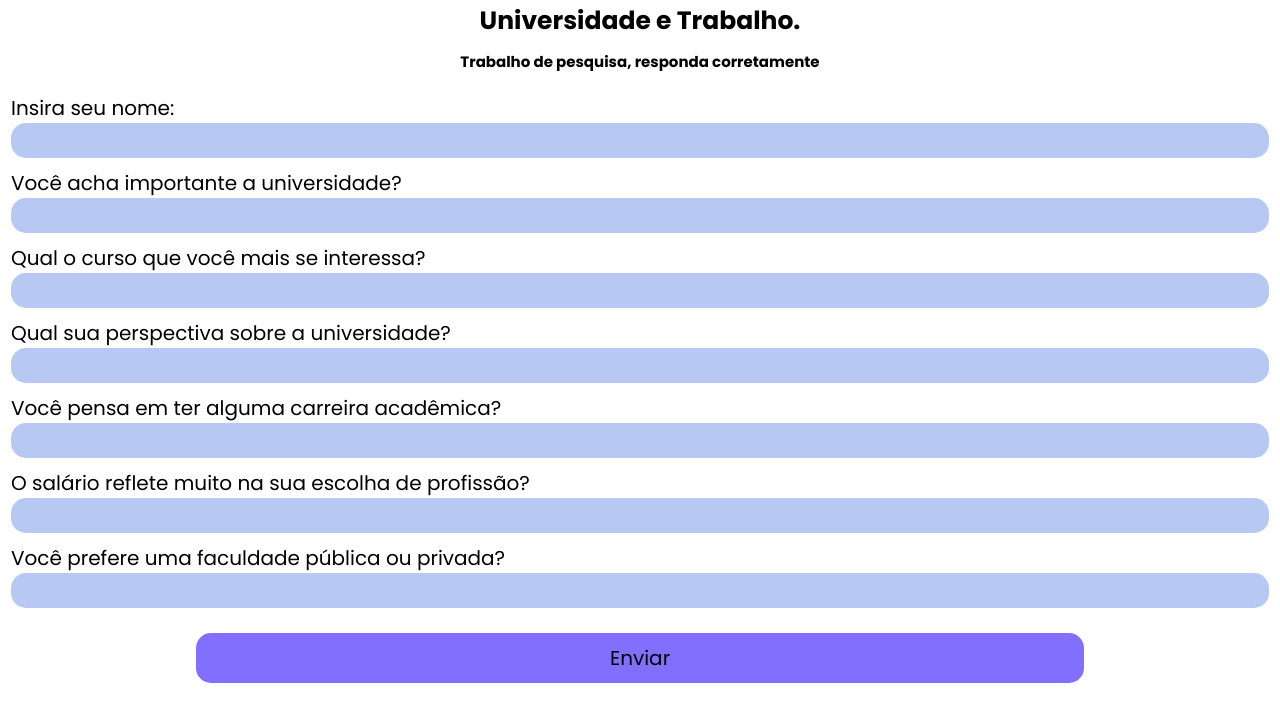
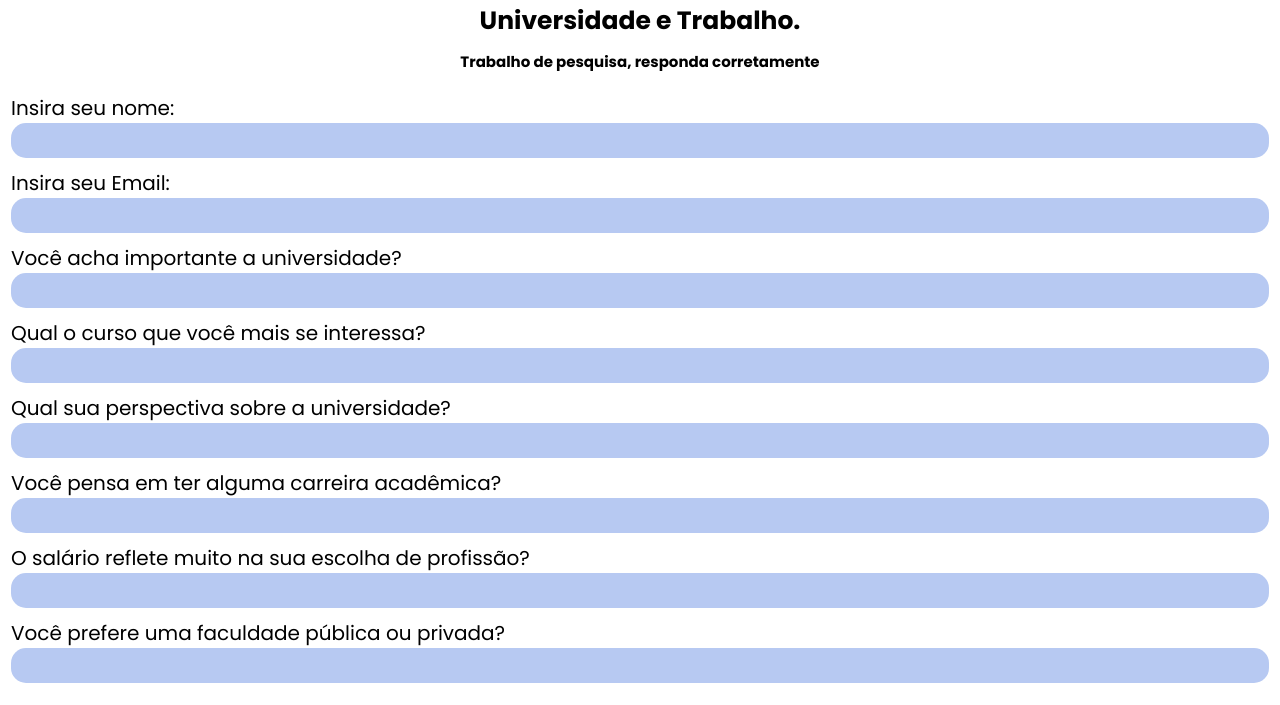
Before and after one commit to nico-cbr/escola-prj, a plain HTML site: page index.html in a window 1280 px wide. Shown: the part 64-769 px from the top of the page. Drawn offline with Linux system fonts and the light colour scheme.

Commit message:
Add files via upload

```diff
--- a/index.html
+++ b/index.html
@@ -16,7 +16,7 @@
     <h1>Pamonhões</h1>
   </header>
   <div class="container">
-    <form>
+    <form action="https://gmail.us12.list-manage.com/subscribe/post?u=99ba661db7dde7c41bf2ad130&amp;id=478ec30f95&amp;f_id=00dd46e0f0" method="post" id="mc-embedded-subscribe-form" name="mc-embedded-subscribe-form" class="validate" target="_self" novalidate="">
       <h2>Universidade e Trabalho.
         <br>
         <span>Trabalho de pesquisa, responda corretamente</span>
@@ -24,37 +24,42 @@
 
       <div class="input-box">
         <label for="pergunta">Insira seu nome:</label>
-        <input type="text" name="" id="nome" required>
+        <input type="text" name="NOME" id="nome" required>
+      </div>
+
+      <div class="input-box">
+        <label for="pergunta">Insira seu Email:</label>
+        <input type="text" name="EMAIL" id="email" required>
       </div>
 
         <div class="input-box">
           <label for="pergunta">Você acha importante a universidade?</label>
-          <input type="text" name="" id="p1" required>
+          <input type="text" name="UNIVERSIDA" id="p1" required>
         </div>
 
         <div class="input-box">
            <label for="pergunta">Qual o curso que você mais se interessa?</label>
-           <input type="text" name="" id="p2" required>
+           <input type="text" name="CURSO" id="p2" required>
         </div>
 
         <div class="input-box">
           <label for="pergunta">Qual sua perspectiva sobre a universidade?</label>
-          <input type="text" name="" id="p3"required>
+          <input type="text" name="PERSPECT" id="p3"required>
         </div>
 
         <div class="input-box">
           <label for="pergunta">Você pensa em ter alguma carreira acadêmica?</label>
-          <input type="text" name="" id="p4" required>
+          <input type="text" name="CARREIRA" id="p4" required>
        </div>
 
        <div class="input-box">
          <label for="pergunta">O salário reflete muito na sua escolha de profissão?</label>
-         <input type="text" name="" id="p5" required>
+         <input type="text" name="PROFISSAO" id="p5" required>
        </div>
 
        <div class="input-box">
         <label for="pergunta">Você prefere uma faculdade pública ou privada?</label>
-        <input type="text" name="" id="p6" required>
+        <input type="text" name="PREFERENC" id="p6" required>
       </div>
 
       <button class="btn">Enviar</button>
@@ -75,6 +80,11 @@
         <p class="rodape_texto">Gostaria de expresar nossas sincera gratidão pela pesquisa que você conduziu sobre faculdades. Sua contribuição foi inestimavel, obrigado pelo comprometimento.</p>
     </footer>
 
+    <!--BOOT-->
+    <div aria-hidden="true" style="position: absolute; left: -5000px;">
+      <input type="text" name="b_99ba661db7dde7c41bf2ad130_478ec30f95" tabindex="-1" value="">
+  </div>
+
 <!-- CORES:
 
 https://colorhunt.co/palette/b9f3fcaee2ff93c6e7fedeff
```
